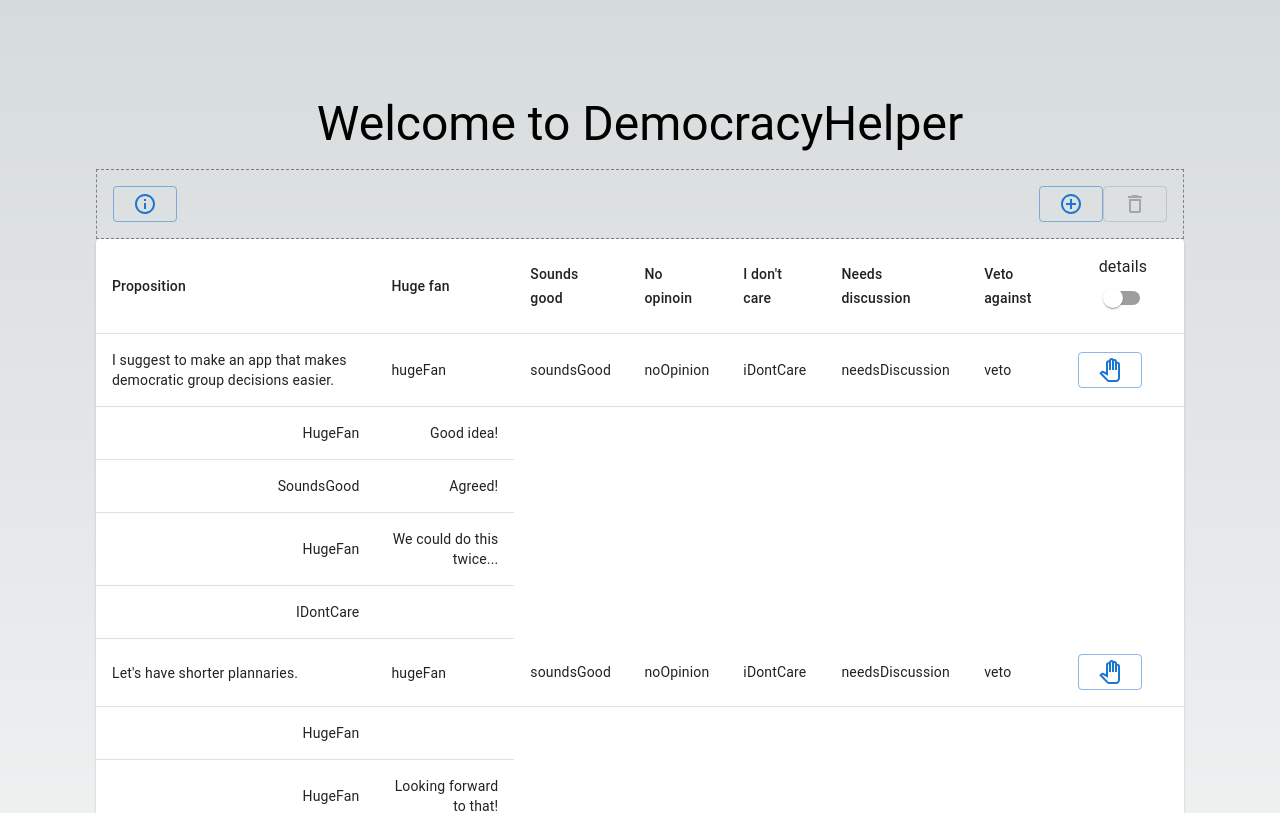
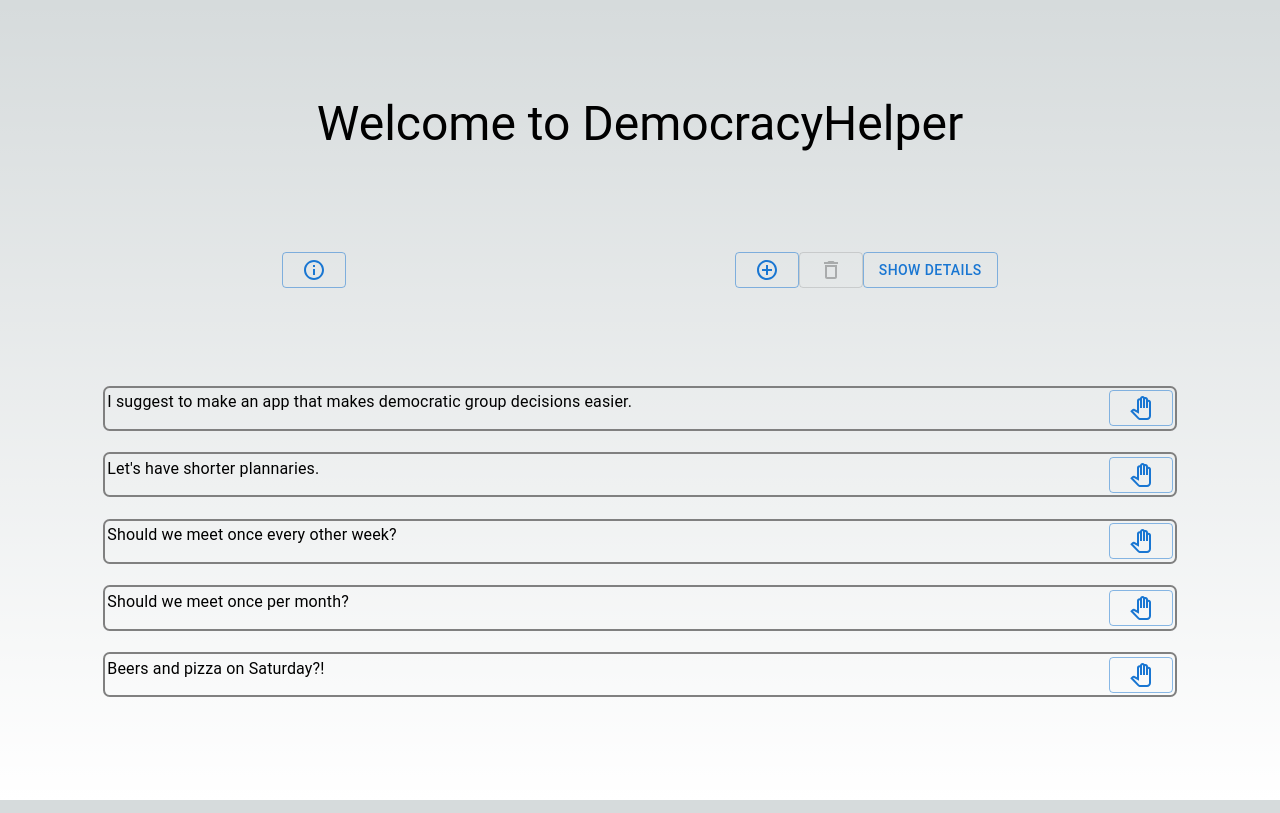
Before and after one commit to howto123/democracy-helper, a Next.js app: page / in a window 1280 px wide. Shown: the top 813 px of the page. Built offline with nearby package versions, Linux system fonts and the light colour scheme.

Commit message:
showDetails

```diff
--- a/src/app/page.tsx
+++ b/src/app/page.tsx
@@ -1,16 +1,20 @@
+"use client"
+
 import styles from './page.module.css'
-import BasicTable from '@/components/propositionTable'
-import { Button, Stack, Typography } from '@mui/material'
-import MenuBox from '@/components/menuBox'
+import BasicTable from '@/components/propositionOverview'
+import { Box, Button, FormControlLabel, Stack, Switch, Typography } from '@mui/material'
 import InfoOutlinedIcon from '@mui/icons-material/InfoOutlined';
 import AddCircleOutlineOutlinedIcon from '@mui/icons-material/AddCircleOutlineOutlined';
 import DeleteOutlineOutlinedIcon from '@mui/icons-material/DeleteOutlineOutlined';
-import PropositionTable from '@/components/propositionTable';
 import Opinion from '@/types/opinion';
 import Proposition from '@/types/proposition';
+import PropositionOverview from '@/components/propositionOverview';
+import { MouseEventHandler, useState } from 'react';
 
 
-
+type ThisState = {
+    showDetails: boolean,
+}
 
 
 
@@ -18,32 +22,53 @@ export default function Home() {
     const propositions = require("../data/propositions.json") as Proposition[];
     const opinions = require("../data/opinions.json") as Opinion[];
 
+    const [thisState, thisStateSet] = useState<ThisState>({
+        showDetails: false,
+    });
 
+    const [myBool, myBoolSet] = useState<string>('lalala');
+
+
+    const handleDetailsClick: MouseEventHandler<HTMLButtonElement> = (e) => {
+        thisStateSet(old => {
+            return {
+                ...old,
+                showDetails: !old.showDetails
+            }
+        })
+    }
 
     return (
         <main className={styles.main}>
             <Typography variant="h3" component="h1" textAlign={'center'} gutterBottom>
                 Welcome to DemocracyHelper
             </Typography>
-      <MenuBox>
+            <Box width='100%'>
                 <Stack
                     spacing={{ xs: 1, sm: 2 }}
-          direction="row"
+                    direction='row'
                     useFlexGap
-          justifyContent="space-between"
-          alignItems="stretch"
-          flexWrap="wrap"
+                    justifyContent='space-around'
+                    alignItems='stretch'
+                    flexWrap='wrap'
                 >
                     <div>
-            <Button variant="outlined"><InfoOutlinedIcon/></Button>
+                        <Button variant='outlined'><InfoOutlinedIcon /></Button>
                     </div>
                     <div>
-            <Button variant="outlined"><AddCircleOutlineOutlinedIcon/></Button>
-            <Button variant="outlined" disabled><DeleteOutlineOutlinedIcon/></Button>
+                        <Button variant='outlined'><AddCircleOutlineOutlinedIcon /></Button>
+                        <Button variant='outlined' disabled><DeleteOutlineOutlinedIcon /></Button>
+                        <Button variant='outlined' onClick={handleDetailsClick}>
+                            {thisState.showDetails ? 'hide details' : 'show details'}
+                        </Button>
                     </div>
                 </Stack>
-      </MenuBox>
-      <PropositionTable propositions={ propositions } opinions={ opinions}></PropositionTable>
+            </Box>
+            <PropositionOverview
+                propositions={propositions}
+                opinions={opinions}
+                showDetails={thisState.showDetails}
+            />
         </main>
     )
 }
--- a/src/components/menuBox.tsx
+++ /dev/null
@@ -1,9 +0,0 @@
-import Box from '@mui/material/Box';
-
-export default function MenuBox({ children } : { children : React.ReactNode }) {
-  return (
-    <Box component="section" sx={{ p: 2, border: '1px dashed grey', width: '100%' }}>
-      { children }
-    </Box>
-  );
-}
--- a/src/components/opinionRow.tsx
+++ b/src/components/opinionRow.tsx
@@ -1,14 +1,25 @@
 
 
 import Opinion from '@/types/opinion';
-import { TableCell, TableRow } from '@mui/material';
+import { Box, TableCell, TableRow, Typography } from '@mui/material';
 
 
 export default function OpinionRow({ opinion } : { opinion : Opinion }) {
     return (
-        <TableRow>
-            <TableCell align="right">{opinion.type}</TableCell>
-            <TableCell align="right">{opinion.text}</TableCell>
-        </TableRow>
+        <>
+            <Box sx={{
+                gridColumnStart: 1,
+                gridColumnEnd: 1,
+            }}>
+                {opinion.type}
+            </Box>
+            <Box sx={{
+                gridColumnStart: 2,
+                gridColumnEnd: -1,
+            }}>
+                {opinion.text}
+            </Box>
+        </>
+
     );
   }
--- /dev/null
+++ b/src/components/propositionOverview.tsx
@@ -0,0 +1,69 @@
+"use client"
+
+import * as React from 'react';
+import Switch from '@mui/material/Switch';
+
+import { Box, FormControlLabel } from '@mui/material';
+import Opinion from '@/types/opinion';
+import Proposition from '@/types/proposition';
+import PropositionRow from './propositionRow';
+import PropositionWithOpinions from '@/types/propositionWithOpinions';
+
+
+
+export default function PropositionOverview(
+        {
+            propositions,
+            opinions,
+            showDetails }: {
+                propositions: Proposition[],
+                opinions: Opinion[],
+                showDetails: boolean
+            }
+    ) {
+    const propositionsWithOpinions = getPropositionsWithOpinions(propositions, opinions);
+
+
+    return (
+        <Box
+            sx={{
+                width: '100%',
+                minWidth: 650,
+                display: 'grid',
+                gridTemplateColumns: 'repeat(4, 1fr)',
+                gap: 1,
+                gridTemplateRows: 'auto',
+            }}
+            aria-label="proposition-list"
+        >
+            <Box sx={{
+                gridColumnStart: 1,
+                gridColumnEnd: -1
+            }}>
+
+            </Box>
+            {propositionsWithOpinions.map( p => (
+                <PropositionRow key={p.id} proposition={p} showDetails={showDetails}></PropositionRow>
+            ))}
+        </Box>
+    );
+}
+
+
+function getPropositionsWithOpinions(
+    propositions: Proposition[],
+    opinions: Opinion[]
+): PropositionWithOpinions[] {
+    return propositions.map( p => {
+
+        const matchingOpinions = opinions.filter(
+            o => p.opinionIds.includes(o.id)
+        )
+
+        return {
+            id: p.id,
+            text: p.text,
+            opinions: matchingOpinions
+        }
+    })
+}
--- a/src/components/propositionRow.tsx
+++ b/src/components/propositionRow.tsx
@@ -1,7 +1,7 @@
 "use client"
 
 import Proposition from "@/types/proposition"
-import { TableRow, TableCell, Button } from "@mui/material"
+import { TableRow, TableCell, Button, Typography, Box } from "@mui/material"
 import OpinionRow from "./opinionRow"
 import PanToolOutlinedIcon from '@mui/icons-material/PanToolOutlined';
 import PropositionWithOpinions from "@/types/propositionWithOpinions";
@@ -10,33 +10,54 @@ import PropositionWithOpinions from "@/types/propositionWithOpinions";
 
 
 export default function PropositionRow(
-    { proposition }: { proposition: PropositionWithOpinions}
+    {
+        proposition,
+        showDetails,
+    }: {
+        proposition: PropositionWithOpinions,
+        showDetails: boolean,
+    }
 ){
 
 
+    return <>
+        <Box sx={{
+            gridColumnStart: 1,
+            gridColumnEnd: -1,
+            margin: '5pt',
+            padding: '2pt',
+            border: '2pt solid gray',
+            borderRadius: '5pt'
 
-    return <>
-        <TableRow
-            key={proposition.id}
-            sx={{ '&:last-child td, &:last-child th': { border: 0 } }}
-        >
-            <TableCell component="th" scope="row">
-                {proposition.text}
-            </TableCell>
-            <TableCell>hugeFan</TableCell>
-            <TableCell>soundsGood</TableCell>
-            <TableCell>noOpinion</TableCell>
-            <TableCell>iDontCare</TableCell>
-            <TableCell>needsDiscussion</TableCell>
-            <TableCell>veto</TableCell>
-            <TableCell>
-                <Button variant="outlined">
-                    <PanToolOutlinedIcon />
-                </Button>
-            </TableCell>
-        </TableRow>
-        {proposition.opinions.map(o => <>
-            <OpinionRow opinion={o}></OpinionRow>
-        </>)}
+        }}>
+            <Box sx={{
+                display: 'grid',
+                gridTemplateColumns: 'repeat(3, 1fr)',
+                gridTemplateRows: 'auto',
+            }}>
+                <Box sx={{
+                    gridColumnStart: 1,
+                    gridColumnEnd: -2
+                }}>
+                    <Typography>{proposition.text}</Typography>
+                </Box>
+                <Box sx={{
+                    gridColumnStart: -1,
+                    gridColumnEnd: -1
+                }}>
+                    <Button variant="outlined">
+                        <PanToolOutlinedIcon />
+                    </Button>
+                </Box>
+                {showDetails ?
+                <>
+                    {proposition.opinions.map(o =>
+                        <OpinionRow key={o.id} opinion={o}></OpinionRow>
+                    )}
+                </>
+                :
+                <></>}
+            </Box>
+        </Box>
     </>
 }
--- a/src/components/propositionTable.tsx
+++ /dev/null
@@ -1,86 +0,0 @@
-"use client"
-
-import * as React from 'react';
-import Table from '@mui/material/Table';
-import TableBody from '@mui/material/TableBody';
-import TableCell from '@mui/material/TableCell';
-import TableContainer from '@mui/material/TableContainer';
-import TableHead from '@mui/material/TableHead';
-import TableRow from '@mui/material/TableRow';
-import Paper from '@mui/material/Paper';
-import Switch from '@mui/material/Switch';
-
-import PanToolOutlinedIcon from '@mui/icons-material/PanToolOutlined';
-import { Button, FormControlLabel } from '@mui/material';
-import Opinion from '@/types/opinion';
-import Proposition from '@/types/proposition';
-import OpinionRow from './opinionRow';
-import PropositionRow from './propositionRow';
-import PropositionWithOpinions from '@/types/propositionWithOpinions';
-
-
-
-export default function PropositionTable(
-    { propositions, opinions }: { propositions: Proposition[], opinions: Opinion[] }
-    ) {
-    const propositionsWithOpinions = getPropositionsWithOpinions(propositions, opinions);
-
-
-    const showDetailsChange = (e: React.ChangeEvent<HTMLInputElement>) => {
-        console.log("Switch changed!")
-    }
-
-    return (
-        <TableContainer component={Paper}>
-            <Table sx={{ minWidth: 650 }} aria-label="simple table">
-                <TableHead>
-                    <TableRow>
-                        <TableCell>Proposition</TableCell>
-                        <TableCell>Huge fan</TableCell>
-                        <TableCell>Sounds good</TableCell>
-                        <TableCell>No opinoin</TableCell>
-                        <TableCell>I don't care</TableCell>
-                        <TableCell>Needs discussion</TableCell>
-                        <TableCell>Veto against</TableCell>
-                        <TableCell>
-                            <FormControlLabel
-                                value="show details"
-                                control={
-                                    <Switch
-                                        color="primary"
-                                        onChange={showDetailsChange}
-                                    />}
-                                label="details"
-                                labelPlacement="top"
-                            />
-                        </TableCell>
-                    </TableRow>
-                </TableHead>
-                <TableBody>
-                    {propositionsWithOpinions.map( p => (
-                        <PropositionRow key={p.id} proposition={p}></PropositionRow>
-                    ))}
-                </TableBody>
-            </Table>
-        </TableContainer>
-    );
-}
-
-
-function getPropositionsWithOpinions(
-    propositions: Proposition[],
-    opinions: Opinion[]
-): PropositionWithOpinions[] {
-    return propositions.map( p => {
-
-        const matchingOpinions = opinions.filter(
-            o => p.opinionIds.includes(o.id)
-        )
-
-        return {
-            id: p.id,
-            text: p.text,
-            opinions: matchingOpinions
-        }
-    })
-}
```
Lines whose indentation alone changed are shown as unchanged.
